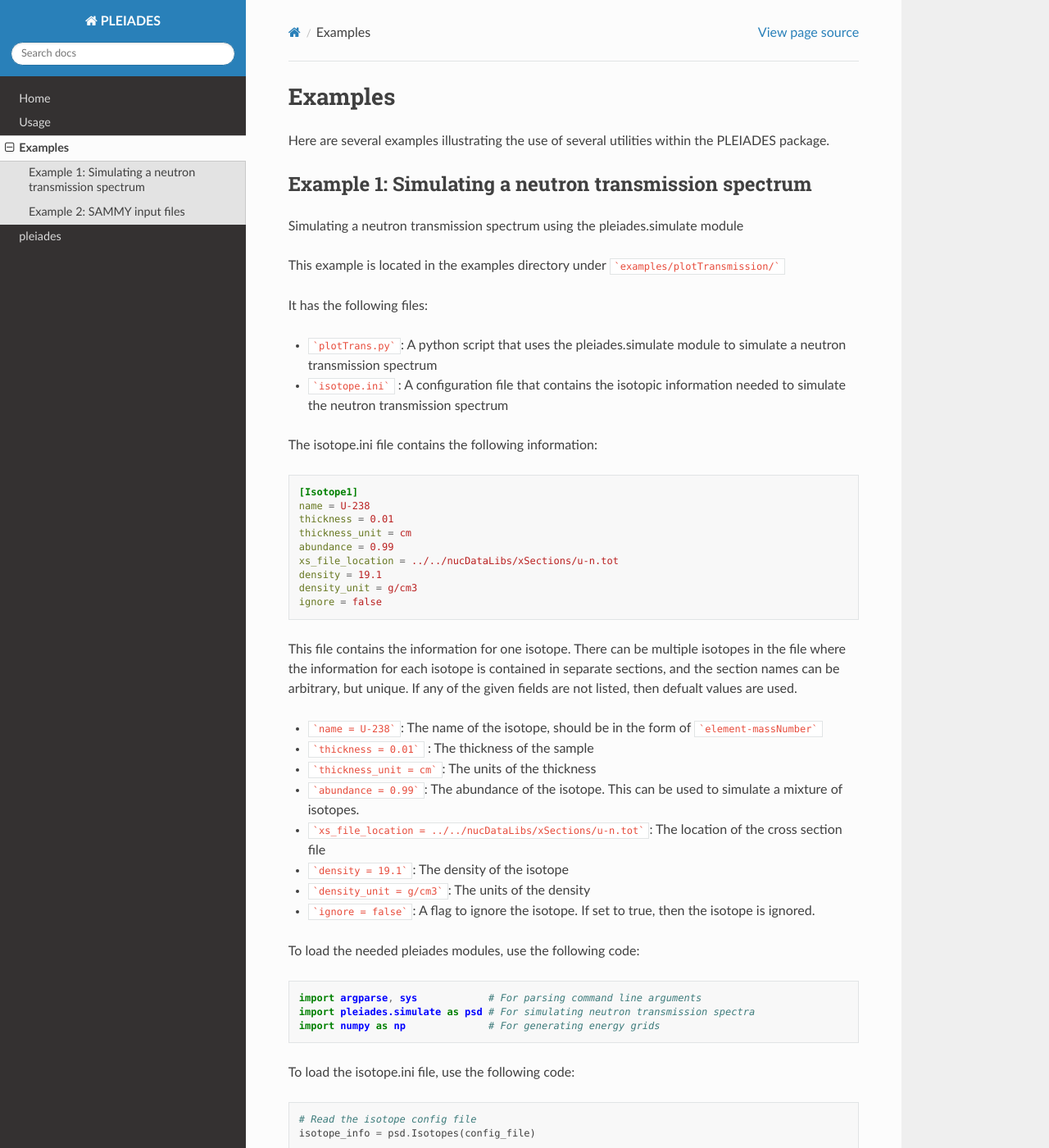
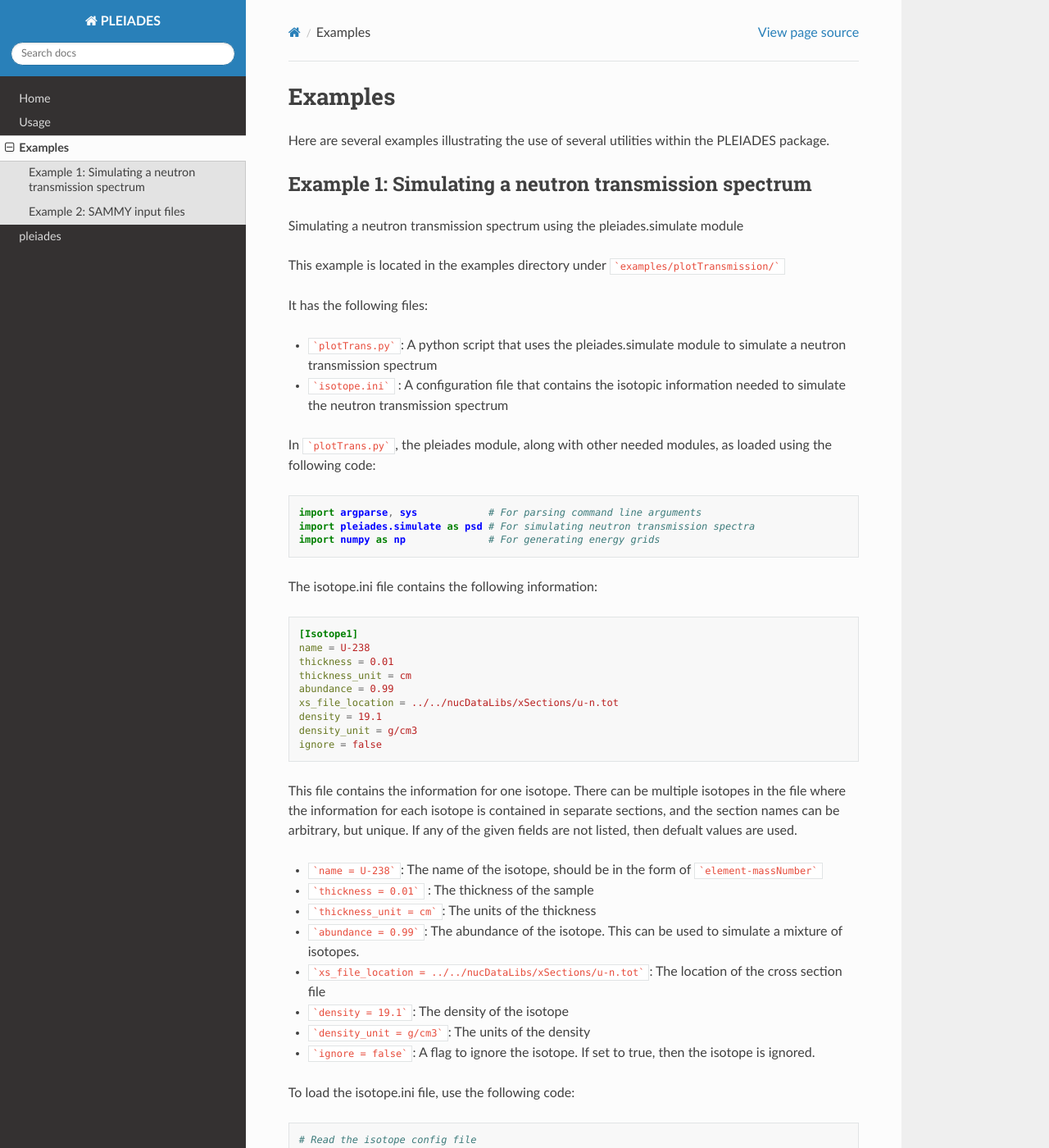
Before and after one commit to along4/Pleiades, a Sphinx documentation site: the page built from docs/examples.rst, in a window 1280 px wide and 1400 px high. Shown: the whole window at 82% size. Built offline with Sphinx 7.4.7 and the Read the Docs theme 2.0.0, drawn with Linux system fonts in a browser that asks for light colours; pages that are not in the unit, such as notebooks, are missing from menus; some of the changed lines change nothing that is shown.

Commit message:
rearranging docs for examples

````diff
--- a/docs/examples.rst
+++ b/docs/examples.rst
@@ -13,6 +13,14 @@
 
 * ```plotTrans.py```: A python script that uses the pleiades.simulate module to simulate a neutron transmission spectrum
 * ```isotope.ini``` : A configuration file that contains the isotopic information needed to simulate the neutron transmission spectrum
+
+In ```plotTrans.py```, the pleiades module, along with other needed modules, as loaded using the following code:
+
+.. code-block:: python
+
+    import argparse, sys            # For parsing command line arguments
+    import pleiades.simulate as psd # For simulating neutron transmission spectra
+    import numpy as np              # For generating energy grids
 
 The isotope.ini file contains the following information:
 
@@ -38,14 +46,6 @@
 * ```density = 19.1```: The density of the isotope
 * ```density_unit = g/cm3```: The units of the density
 * ```ignore = false```: A flag to ignore the isotope. If set to true, then the isotope is ignored.
-
-To load the needed pleiades modules, use the following code:
-
-.. code-block:: python
-
-    import argparse, sys            # For parsing command line arguments
-    import pleiades.simulate as psd # For simulating neutron transmission spectra
-    import numpy as np              # For generating energy grids
 
 To load the isotope.ini file, use the following code:
 
````
